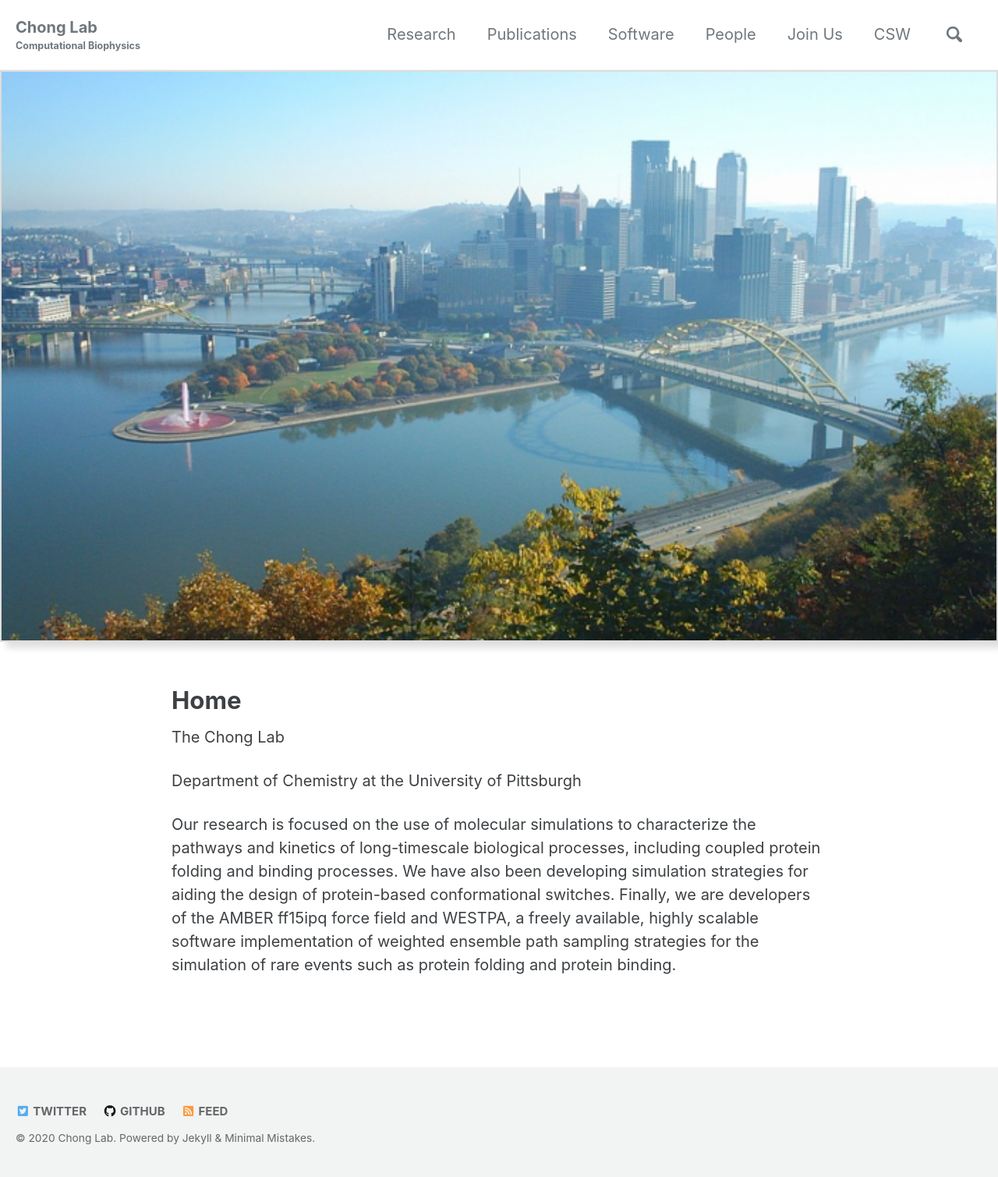
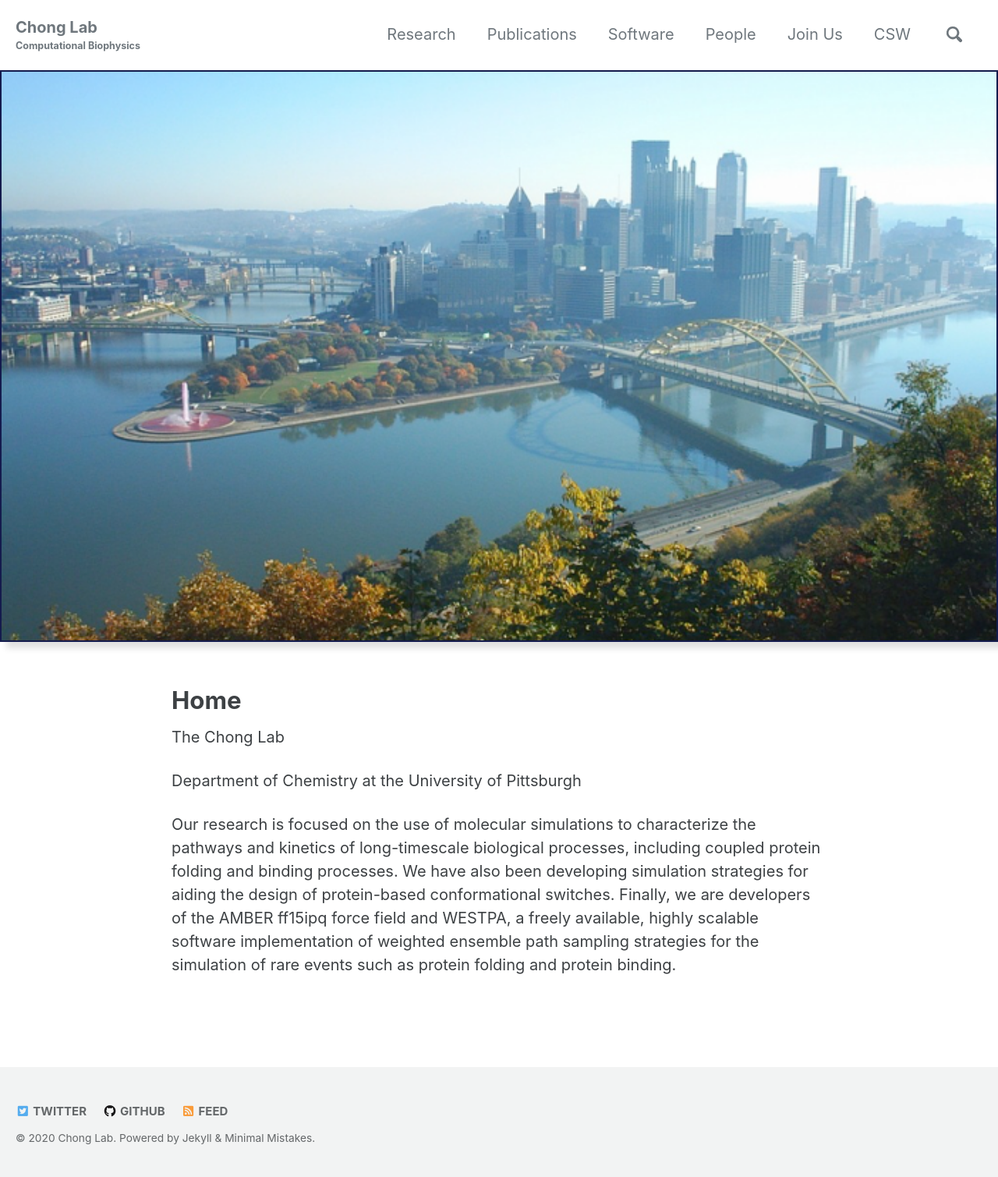
Before and after one commit to darianyang/mm-github-pages-test, a Jekyll site: the page built from _pages/home.md, in a window 1280 px wide. Shown: the whole page at 78% size. Built offline with Jekyll 4.4.1, drawn with Linux system fonts in a browser that asks for light colours; cached includes are drawn as plain includes.

Commit message:
streamlined image border settings

```diff
--- a/_sass/minimal-mistakes/_archive.scss
+++ b/_sass/minimal-mistakes/_archive.scss
@@ -88,7 +88,7 @@
 .archive__item-teaser {
   position: relative;
   border-radius: $border-radius;
-  border: 2px solid #ddd;
+  border: $border-image;
   box-shadow: $box-shadow;
   overflow: hidden;
 
--- a/_sass/minimal-mistakes/_page.scss
+++ b/_sass/minimal-mistakes/_page.scss
@@ -218,7 +218,7 @@ body {
   width: 100%;
   height: auto;
   -ms-interpolation-mode: bicubic;
-  border: 2px solid #ddd;
+  border: $border-image;
   box-shadow: $box-shadow;
 }
 
--- a/_sass/minimal-mistakes/_variables.scss
+++ b/_sass/minimal-mistakes/_variables.scss
@@ -162,6 +162,7 @@ $right-sidebar-width-wide: 400px !default;
 $border-radius: 8px !default;
 /* $box-shadow: 5px 10px 18px #888888 !default; */
 $box-shadow: 8px 8px 8px rgba(0, 0, 0, 0.125) !default;
+$border-image: 2px solid #141B4D !default;
 $nav-height: 2em !default;
 $nav-toggle-height: 2rem !default;
 $navicon-width: 1.5rem !default;
```
